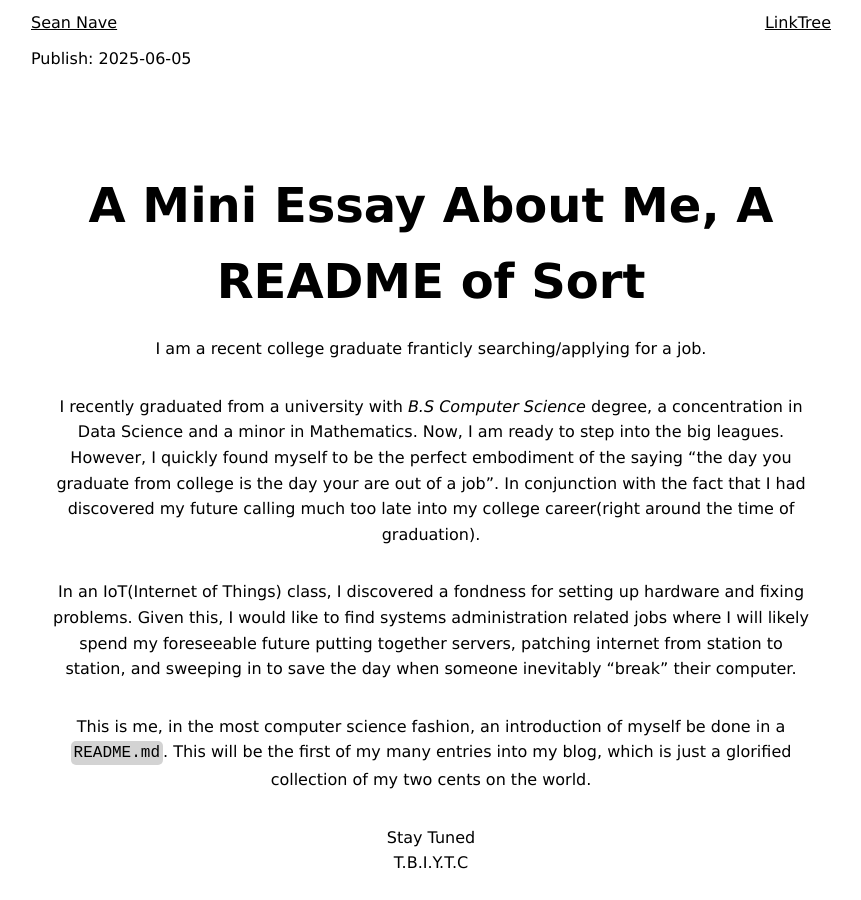
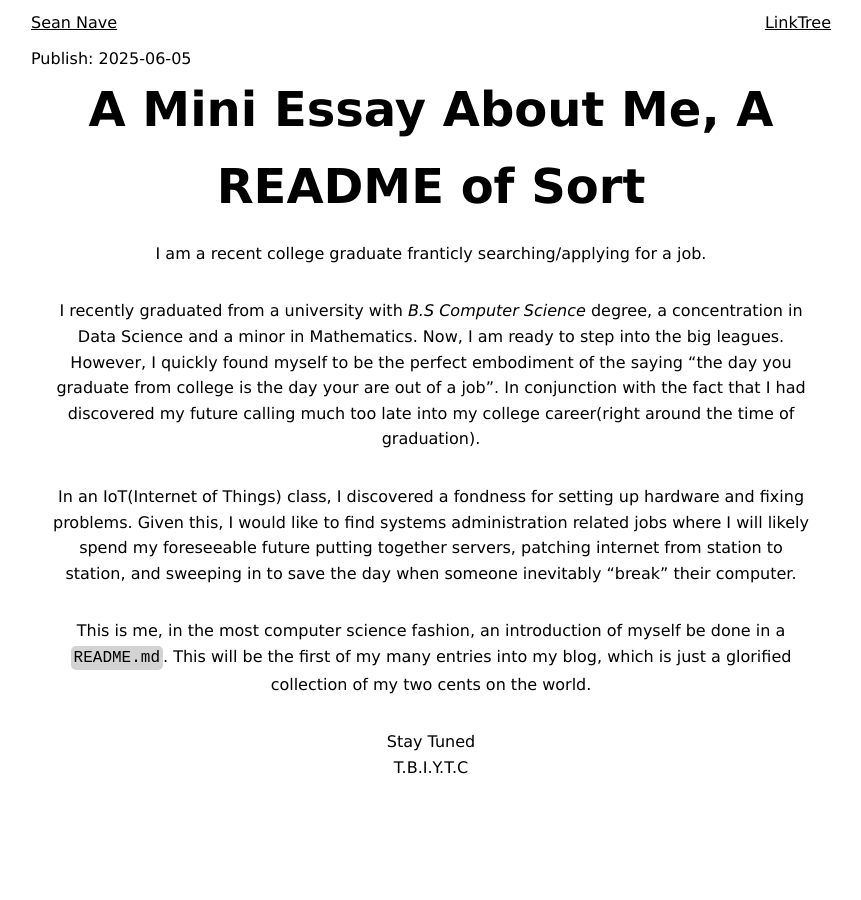
Before and after one commit to seannave211/Blog, a Jekyll site: the page built from _posts/2025-06-05-README.md, in a window 1280 px wide and 900 px high. Shown: the whole window, without its empty margins (209-1070 px from the left). Built offline with Jekyll 4.4.1, drawn with Linux system fonts in a browser that asks for light colours.

Commit message:
feat: revist post layout and universal style

```diff
--- a/_layouts/post.html
+++ b/_layouts/post.html
@@ -18,7 +18,9 @@
     <body>
         {% include header.html %}
         <p>Publish: {{ page.date | date: "%Y-%m-%d" }}</p>
-        <main class="section">{{ content }}</main>
+        <main class="section" style="justify-content: start">
+            {{ content }}
+        </main>
         {% include footer.html %}
     </body>
 </html>
--- a/assets/css/universal.css
+++ b/assets/css/universal.css
@@ -21,10 +21,7 @@ body {
 }
 
 header {
-    position: sticky;
-    top: 0;
     padding: 10px 0px;
-    z-index: 1000;
 }
 
 main {
```
